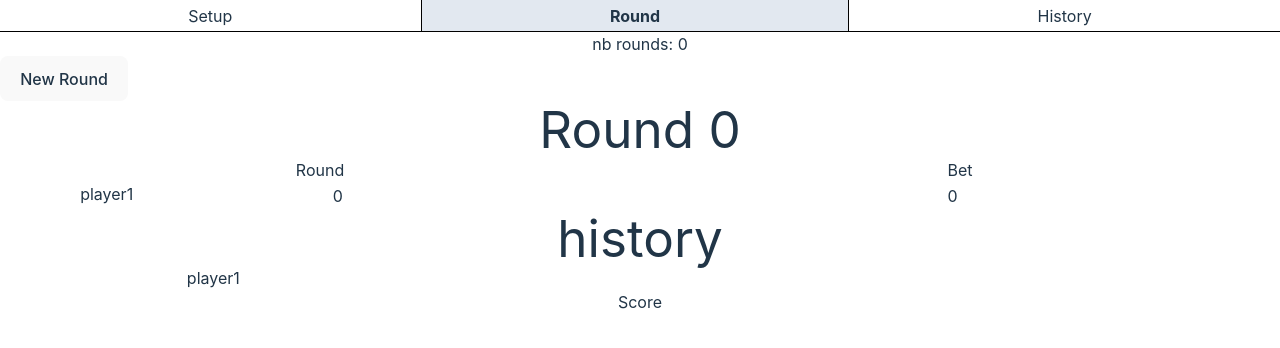
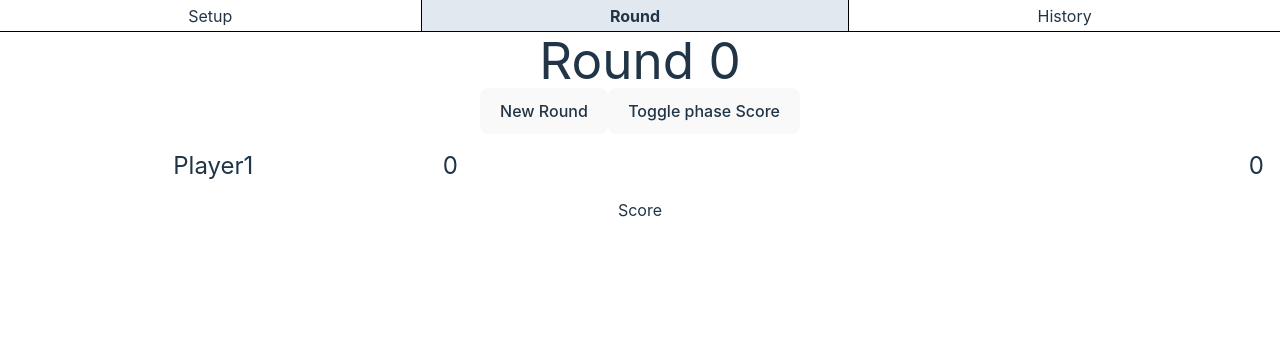
Before and after one commit to maldestor95/score, a Vue app: page / in a window 1280 px wide. Both pictures are taken after a click on the element "Round". Shown: the top 348 px of the page. Built offline with nearby package versions, Linux system fonts and the light colour scheme.

Commit message:
display: update score look and feel

```diff
--- /dev/null
+++ b/src/pages/wizard/editscore.vue
@@ -0,0 +1,44 @@
+<template>
+  <div class="container my-4" :class="{ 'bg-blue-500 text-white': editable }">
+    <div class="flex flex-row flex-grow">
+      <div class="basis-1/3 px-2 text-2xl capitalize">
+        <slot>UserName</slot>
+      </div>
+      <div class="basis-2/3">
+        <div class="flex justify-between mx-4">
+          <input
+            type="number"
+            v-model="modelValue"
+            class="w-10 rounded-md bg-transparent text-2xl"
+            readonly
+          />
+          <div class="text-2xl">{{ props.lastScore }}</div>
+        </div>
+      </div>
+    </div>
+    <div class="border border-black border-solid container" v-if="editable">
+      <div class="flex justify-evenly py-2 text-white" v-for="step in props.steps">
+        <button @click="modelValue = modelValue - step" class="bg-red-500 w-16">
+          {{ -step }}
+        </button>
+        <button @click="modelValue = modelValue + step" class="bg-green-500 w-16">
+          {{ step }}
+        </button>
+      </div>
+    </div>
+  </div>
+</template>
+
+<script setup lang="ts">
+interface Props {
+  lastScore: number;
+  steps: number[];
+  editable?: boolean;
+}
+const props = withDefaults(defineProps<Props>(), {
+  lastScore: 0,
+  steps: () => [1, 3, 5],
+  editable: true,
+});
+const modelValue = defineModel<number>({ required: true });
+</script>
--- a/src/pages/wizard/score.vue
+++ b/src/pages/wizard/score.vue
@@ -1,37 +1,43 @@
 <template>
-  <div>
-    nb rounds: <span>{{ scoreStore.getRoundNumber }}</span>
-  </div>
-  <div class="flex flex-row">
-    <button @click="scoreStore.newRound">New Round</button>
-  </div>
+  <h1>
+    Round <span>{{ scoreStore.getRoundNumber }}</span>
+  </h1>
+  <button
+    @click="
+      scoreStore.newRound();
+      activeUser = '';
+    "
+  >
+    New Round
+  </button>
+  <button @click="togglePhase">Toggle phase {{ phase }}</button>
 
-  <h1>Round {{ scoreStore.getRoundNumber }}</h1>
-  <div class="grid grid-cols-2">
-    <section>
-      <h2>Round</h2>
   <div
     v-for="(user, userId) in scoreStore.getUsers"
     :key="userId"
-        class="container flex flex-row flex-grow"
+    @click="activeUser = user.name"
   >
-        <div class="basis-1/3 px-2">
+    <editscore
+      v-if="phase == 'Score'"
+      v-model="user.currentRound"
+      :lastScore="scoreStore.getScore(userId)"
+      :steps="scoreStore.scoreSteps"
+      :editable="activeUser == user.name"
+    >
       {{ user.name }}
-        </div>
-        <div>
-          <inputnumber v-model="user.currentRound" />
-        </div>
-      </div>
-    </section>
-    <section>
-      <h2>Bet</h2>
-      <div v-for="(user, userId) in scoreStore.getUsers" :key="userId">
-        <inputnumber v-model="user.currentBet" />
-      </div>
-    </section>
+    </editscore>
+    <editscore
+      v-if="phase == 'Bet'"
+      v-model="user.currentBet"
+      :lastScore="scoreStore.getScore(userId)"
+      :steps="scoreStore.betSteps"
+      :editable="activeUser == user.name"
+    >
+      {{ user.name }}
+    </editscore>
   </div>
 
-  <h1>history</h1>
+  <!-- <h1>history</h1>
   <div
     v-for="(user, userId) in scoreStore.getUsers"
     :key="userId"
@@ -66,14 +72,22 @@
         </template>
       </inputnumber>
     </section>
-  </div>
+  </div> -->
   <slot></slot>
 </template>
 
 <script setup lang="ts">
 import { useScoreStore } from "./store";
-import inputnumber from "../../components/inputnumber.vue";
+import editscore from "./editscore.vue";
+import { ref } from "vue";
 const scoreStore = useScoreStore();
+const activeUser = ref("");
+const phase = ref("Score");
+const togglePhase = () => {
+  if (phase.value == "Score") {
+    phase.value = "Bet";
+  } else phase.value = "Score";
+};
 </script>
 
 <style scoped></style>
--- a/src/pages/wizard/store.ts
+++ b/src/pages/wizard/store.ts
@@ -4,6 +4,7 @@ interface State {
     userList: UserInfo[]
     trackBets: boolean
     scoreSteps: number[]
+    betSteps: number[]
 }
 
 export type UserInfo = {
@@ -18,7 +19,8 @@ export const useScoreStore = defineStore('scores', {
         return {
             userList: [{ name: 'player1', scorePerRound: [], betPerRound: [], currentRound: 0, currentBet: 0 }],
             trackBets: false,
-            scoreSteps: [1, 5, 10]
+            scoreSteps: [1, 5, 10],
+            betSteps: [1, 2, 5, 10],
         }
     },
     getters: {
@@ -81,7 +83,11 @@ export const useScoreStore = defineStore('scores', {
                 user.scorePerRound = []
                 user.betPerRound = []
             })
+        },
+        getScore(userId: number) {
+            return this.totalScore[userId]
         }
+
 
     }
 })
```
Lines whose indentation alone changed are shown as unchanged.
